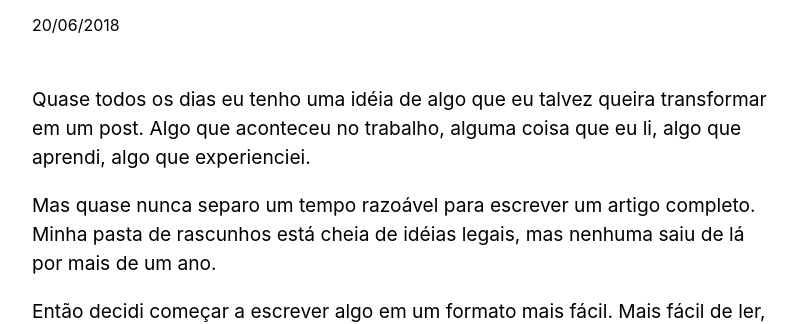
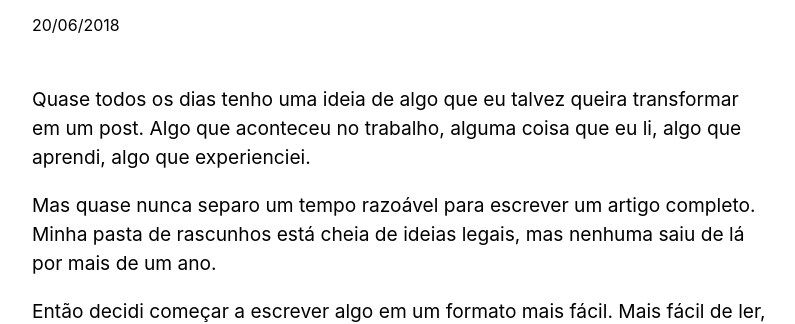
Before and after one commit to hugobessaa/hugobessaa.github.io, a Jekyll site: the page built from _diario/2018-06-20-diario.md, in a window 1280 px wide. Shown: the part 155-479 px from the top of the page, without its empty margins (240-1035 px from the left). Built offline with Jekyll 4.4.1, drawn with Linux system fonts in a browser that asks for light colours.

Commit message:
Fix typo

```diff
--- a/_diario/2018-06-20-diario.md
+++ b/_diario/2018-06-20-diario.md
@@ -4,12 +4,12 @@ title: "Diário"
 date:   2018-06-20 10:32:00
 ---
 
-Quase todos os dias eu tenho uma idéia de algo que eu talvez queira transformar
+Quase todos os dias tenho uma ideia de algo que eu talvez queira transformar
 em um post. Algo que aconteceu no trabalho, alguma coisa que eu li, algo que
 aprendi, algo que experienciei.
 
 Mas quase nunca separo um tempo razoável para escrever um artigo completo.
-Minha pasta de rascunhos está cheia de idéias legais, mas nenhuma saiu de lá
+Minha pasta de rascunhos está cheia de ideias legais, mas nenhuma saiu de lá
 por mais de um ano.
 
 Então decidi começar a escrever algo em um formato mais fácil. Mais fácil de
```
